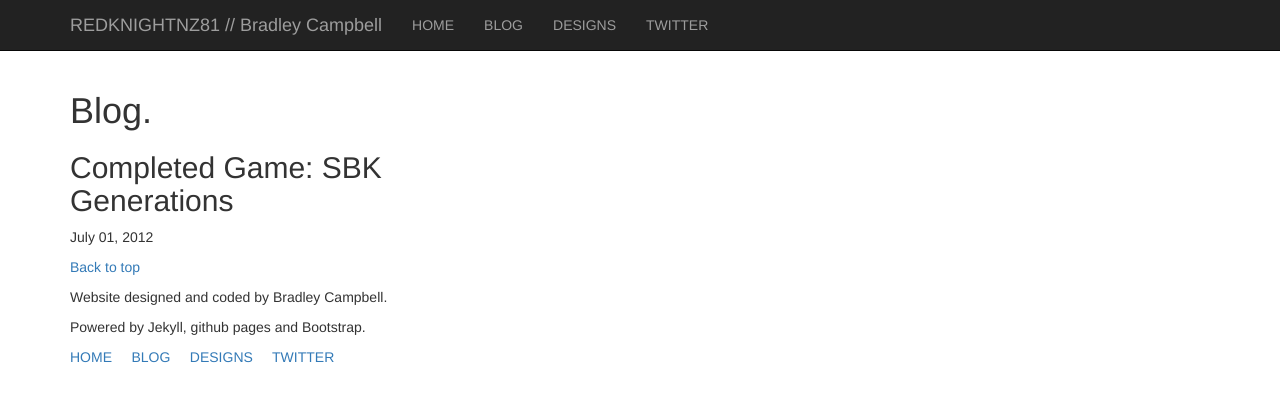
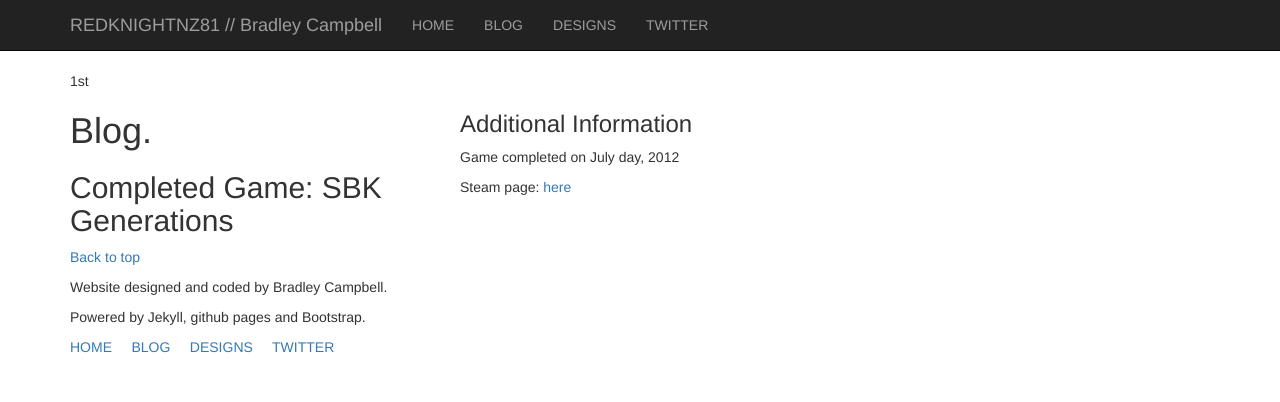
Before and after one commit to redknightnz81/redknightnz81.github.io, a Jekyll site: the page built from _posts/2012-07-01-completed-game-sbk-generations.md, in a window 1280 px wide. Shown: the top 402 px of the page. Built offline with Jekyll 4.4.1, drawn with Linux system fonts in a browser that asks for light colours; nearby versions of some CDN libraries.

Commit message:
2017.01.01.v2
Changed date formatting and added in steam page link

```diff
--- a/_layouts/post.html
+++ b/_layouts/post.html
@@ -1,13 +1,22 @@
 ---
 layout: default
 ---
+{% assign day = page.date | date: "%-d"  %}
+{% case day %}
+  {% when '1' or '21' or '31' %}{{ day }}st
+  {% when '2' or '22' %}{{ day }}nd
+  {% when '3' or '23' %}{{ day }}rd
+  {% else %}{{ day }}th
+{% endcase %}
 <div class="row">
 	<div class = "col-md-4">
 		<h1>Blog.</h1>
 		<h2>{{ page.title }}</h2>
-		<p><span>{{ page.date | date: '%B %d, %Y' }}</span></p>
 	</div>
 	<div class = "col-md-8">
 		{{ content }}
+		<h3>Additional Information</h3>
+		<p>Game completed on {{ page.date | date: '%B day, %Y' }}</p>
+		<p>Steam page: <a href = "{{ page.associated_game }}" target = "_blank">here</a></p>
 	</div>
 </div>
```
Also changed, not shown: blog/index.html (+8 -1 lines).
